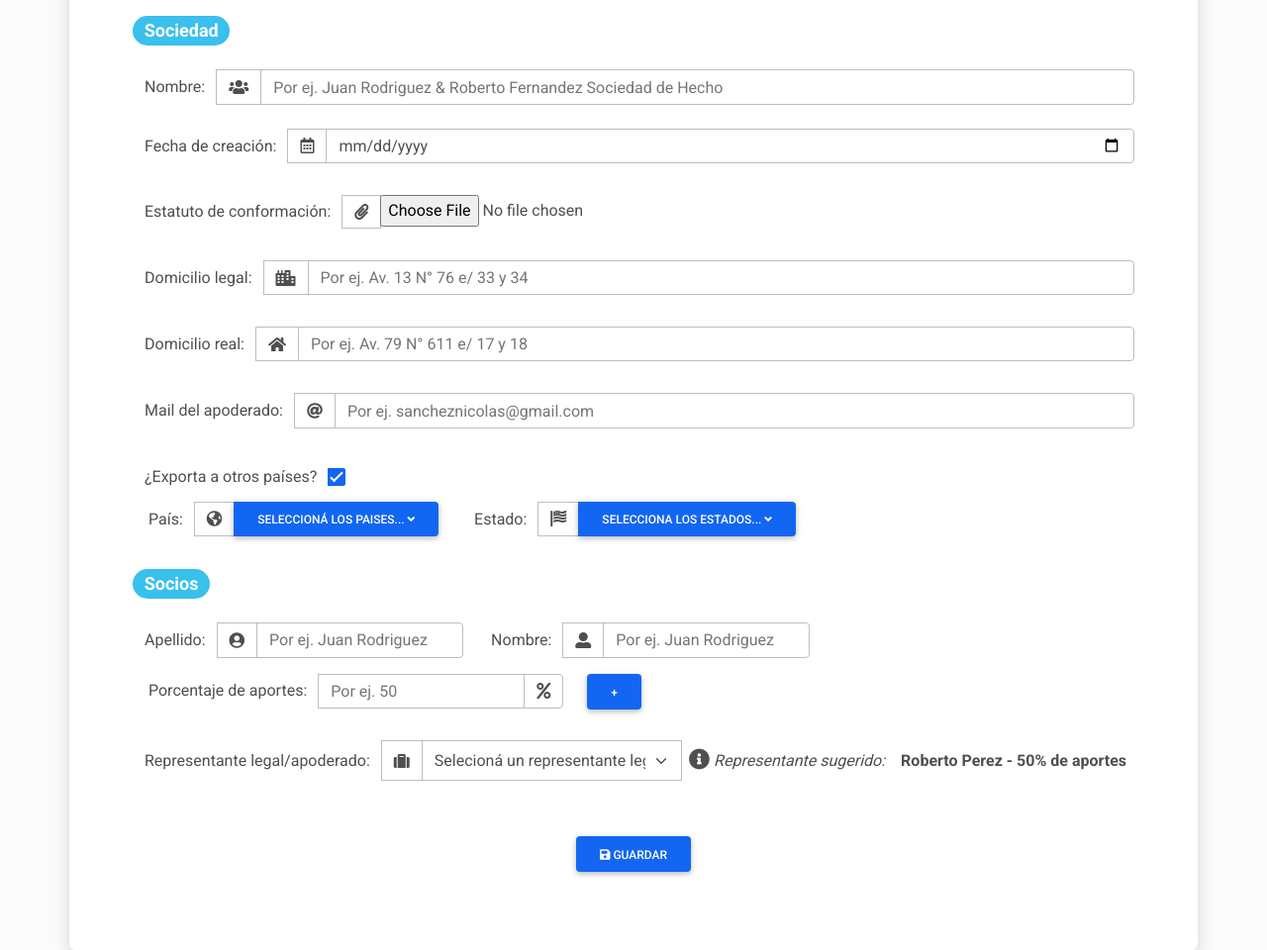
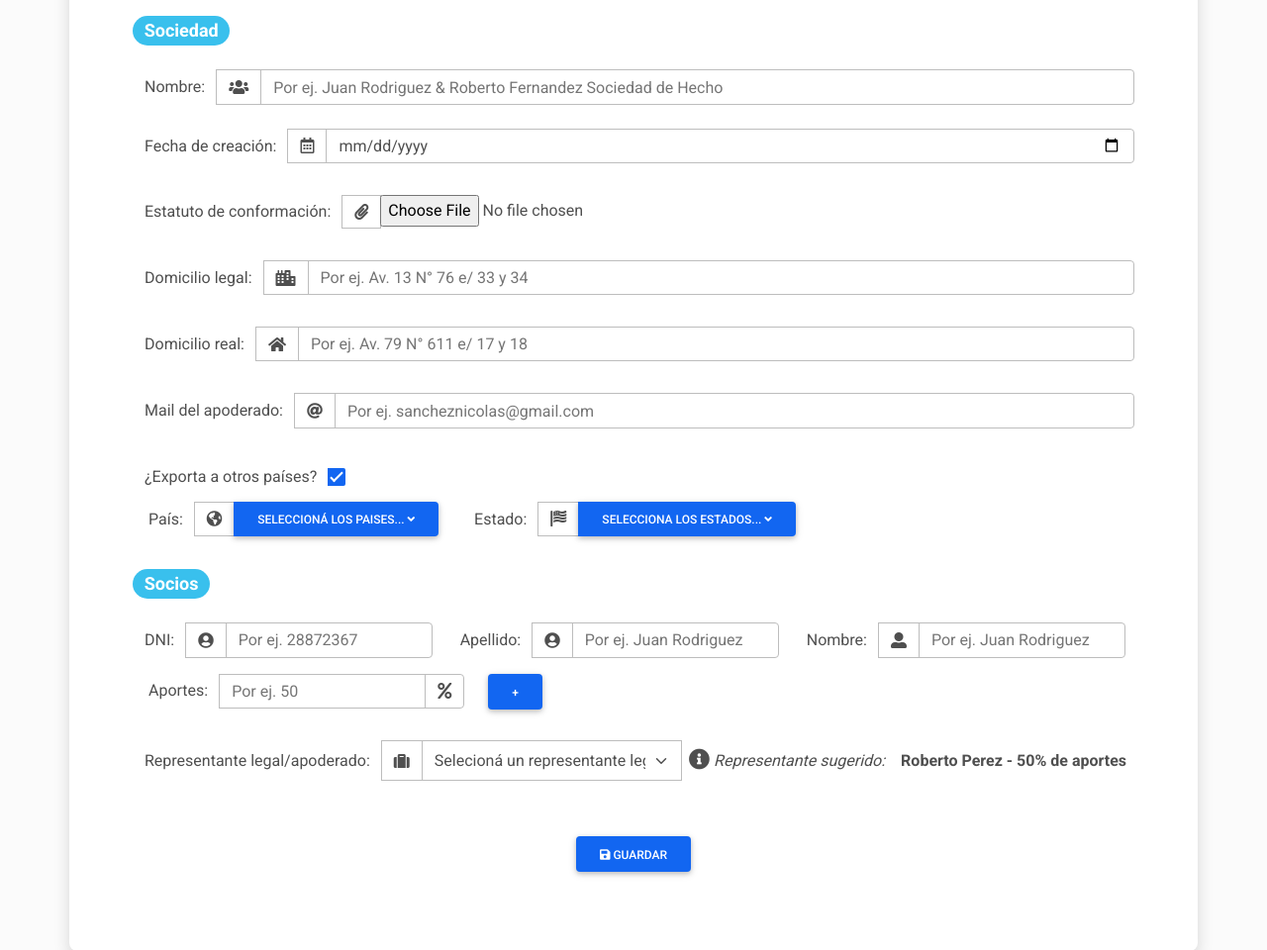
Before and after one commit to manurtinez/TP-DDSD-2021, a Django app: page /sociedad-anonima/alta in a window 1280 px wide. Shown: the part 245-1205 px from the top of the page at 99% size. Run offline with Django 3.2, Linux system fonts and the light colour scheme; some libraries are stand-ins or nearby versions.

Commit message:
Se agregan validaciones del campo dni y del porcentaje de aportes

```diff
--- a/static/js/validaciones.js
+++ b/static/js/validaciones.js
@@ -236,6 +236,30 @@ function validarTotalSocios(porcentajeASumar) {
         document.formularioSociedad.porcentajeAportes.value='';
 
 	} else {
+         // DNI DEL SOCIO - VACIO
+         if (document.formularioSociedad.dniSocio.value.length==0) {
+            let mensaje = "Por favor, ingresa el DNI del socio."
+            document.formularioSociedad.dniSocio.focus();
+            mostrarModalMensaje(mensaje)
+            return false;
+        }
+         // DNI DEL SOCIO - HASTA 8 CARACTERES
+         if (document.formularioSociedad.dniSocio.value.length > 8)  {
+            let mensaje = 'Por favor, el DNI del socio debe tener hasta 8 caracteres.';
+            document.formularioSociedad.dniSocio.focus();
+            mostrarModalMensaje(mensaje);
+            return false;
+        }
+
+        // DNI DEL SOCIO - SOLO NUMEROS
+        if (!(/^[0-9]+$/.test(document.formularioSociedad.dniSocio.value)))
+        {
+            let $mensaje = 'Por favor, el DNI del socio sólo puede contener números.';
+            document.formularioSociedad.dniSocio.focus();
+            mostrarModalMensaje($mensaje);
+            return false;
+        }
+
         // APELLIDO DEL SOCIO
         if (document.formularioSociedad.apellidoSocio.value.length==0 ) {
             let mensaje = "Por favor, ingresa el apellido del socio."
@@ -302,24 +326,49 @@ function validarTotalSocios(porcentajeASumar) {
             return false;
         }
 
-        // PORCENTAJE DE APORTES - SOLO NUMEROS
-        if (/^[0-9]$/.test(document.formularioSociedad.porcentajeAportes.value)) {
-            let mensaje = 'Por favor, el porcentaje de aportes debe contener sólo números.';
+         // PORCENTAJE DE APORTES - MAXIMO 3 NUMEROS
+         if (document.formularioSociedad.porcentajeAportes.value == 0) {
+             alert("entro");
+             console.log(document.formularioSociedad.porcentajeAportes.value);
+            let mensaje = 'Por favor, el porcentaje de aportes debe ser un número positivo.';
             document.formularioSociedad.porcentajeAportes.focus();
             mostrarModalMensaje(mensaje);
             return false;
         }
 
-        // VALIDAR QUE NO SE PUEDAN INGRESAR GUIONES (O SIGNO MENOR)
-        // HACER
+        // PORCENTAJE DE APORTES - SOLO NUMEROS
+        /*if (/^[0-9]$/.test(document.formularioSociedad.porcentajeAportes.value)) {
+            let mensaje = 'Por favor, el porcentaje de aportes debe contener sólo números.';
+            document.formularioSociedad.porcentajeAportes.focus();
+            mostrarModalMensaje(mensaje);
+            return false;
+        } */
 
-		Swal.fire({
-			icon: 'warning',
-			title: 'Atención!',
-			text: 'Por favor ingrese un porcentaje menor o igual a ' + (100 - totalPorcentajeSocios)
-		})
+        if (totalPorcentajeSocios == 100) {
+            let $mensaje = 'Por favor, ya se ha completado el 100% del porcentaje de acciones.';
+            mostrarModalMensaje($mensaje)
+            return false;
+        } else {
+            Swal.fire({
+                icon: 'warning',
+                title: '¡Atención!',
+                confirmButtonColor: '#1266f1',
+                confirmButtonText: 'Cerrar',
+                text: 'Por favor ingrese un porcentaje menor o igual a ' + (100 - totalPorcentajeSocios),
+                showClass: {
+                    popup: 'animate__animated animate__fadeInDown'
+                  },
+                  hideClass: {
+                    popup: 'animate__animated animate__fadeOutUp'
+                  }
+            })
+
+        }
+
+
 	}
 	refrescarTabla();
+    dniSocio.value = "";
     apellidoSocio.value = nombreSocio.value = "";
 	porcentajeAportes.value = "";
 	apellidoSocio.focus();
--- a/templates/altaDeFormulario.html
+++ b/templates/altaDeFormulario.html
@@ -155,6 +155,13 @@
             <h4><span class="badge rounded-pill bg-info">Socios</span></h4>
             <div class="col-auto">
               <div class="input-group mb-2">
+                <span class="input-group-text border-0">DNI:</span>
+                <div class="input-group-text"><i class="fas fa-user-circle"></i></div>
+                <input type="text" class="form-control" id="dniSocio" name="dniSocio" placeholder="Por ej. 28872367">
+              </div>
+            </div>
+            <div class="col-auto">
+              <div class="input-group mb-2">
                 <span class="input-group-text border-0">Apellido:</span>
                 <div class="input-group-text"><i class="fas fa-user-circle"></i></div>
                 <input type="text" class="form-control" id="apellidoSocio" name="apellidoSocio" placeholder="Por ej. Juan Rodriguez">
@@ -171,7 +178,7 @@
           <div class="row">
             <div class="col-auto">
               <div class="input-group mb-3">
-                <span class="input-group-text border-0">Porcentaje de aportes:</span>
+                <span class="input-group-text border-0">Aportes:</span>
                 <input type="number" class="form-control" id="porcentajeAportes" name="porcentajeAportes" placeholder="Por ej. 50">
                 <div class="input-group-text"><i class="fas fa-percent"></i></div>
               </div>
```
